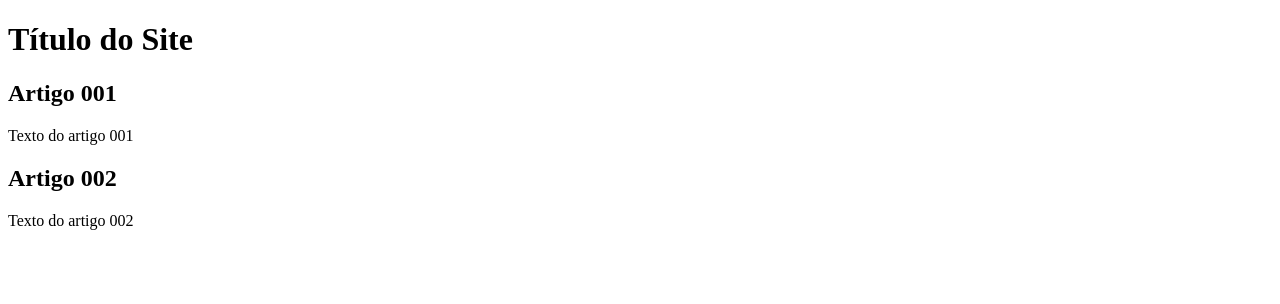
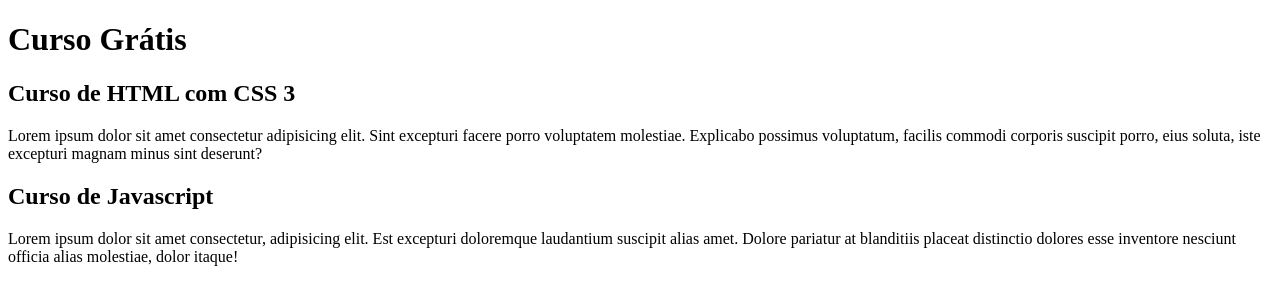
Before and after one commit to tidesjunior2018/projeto-site, a plain HTML site: page index.html in a window 1280 px wide. Drawn offline with Linux system fonts and the light colour scheme.

Commit message:
comecei a escrever o conteudo

```diff
--- a/index.html
+++ b/index.html
@@ -8,14 +8,14 @@
 <body>
     <main>
         <header>
-            <h1>Título do Site</h1>
+            <h1>Curso Grátis</h1>
             <article>
-                <h2>Artigo 001</h2>
-                <p>Texto do artigo 001</p>
+                <h2>Curso de HTML com CSS 3</h2>
+                <p>Lorem ipsum dolor sit amet consectetur adipisicing elit. Sint excepturi facere porro voluptatem molestiae. Explicabo possimus voluptatum, facilis commodi corporis suscipit porro, eius soluta, iste excepturi magnam minus sint deserunt?</p>
             </article>
             <article>
-                <h2>Artigo 002</h2>
-                <p>Texto do artigo 002</p>
+                <h2>Curso de Javascript</h2>
+                <p>Lorem ipsum dolor sit amet consectetur, adipisicing elit. Est excepturi doloremque laudantium suscipit alias amet. Dolore pariatur at blanditiis placeat distinctio dolores esse inventore nesciunt officia alias molestiae, dolor itaque!</p>
             </article>
         </header>
     </main>
```
